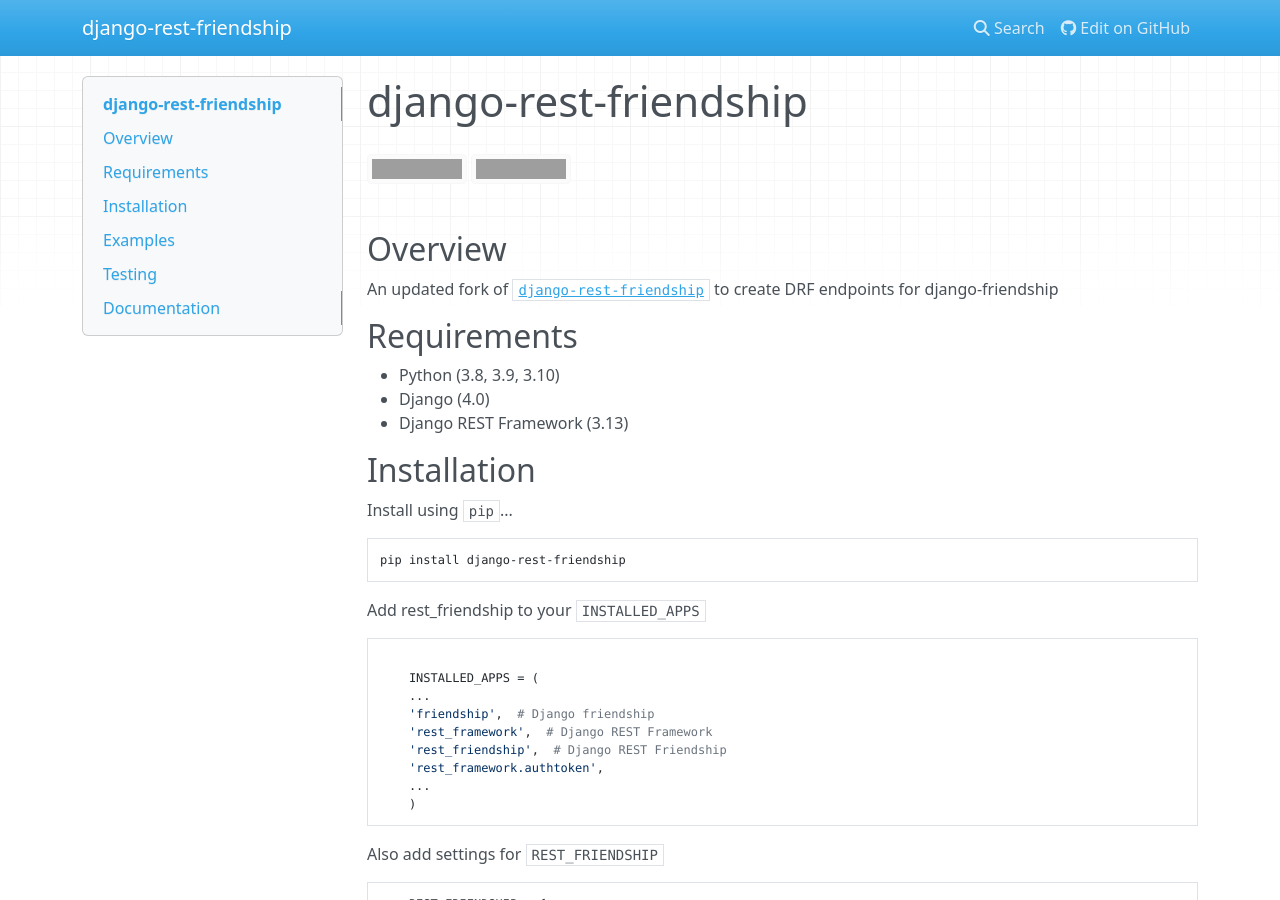
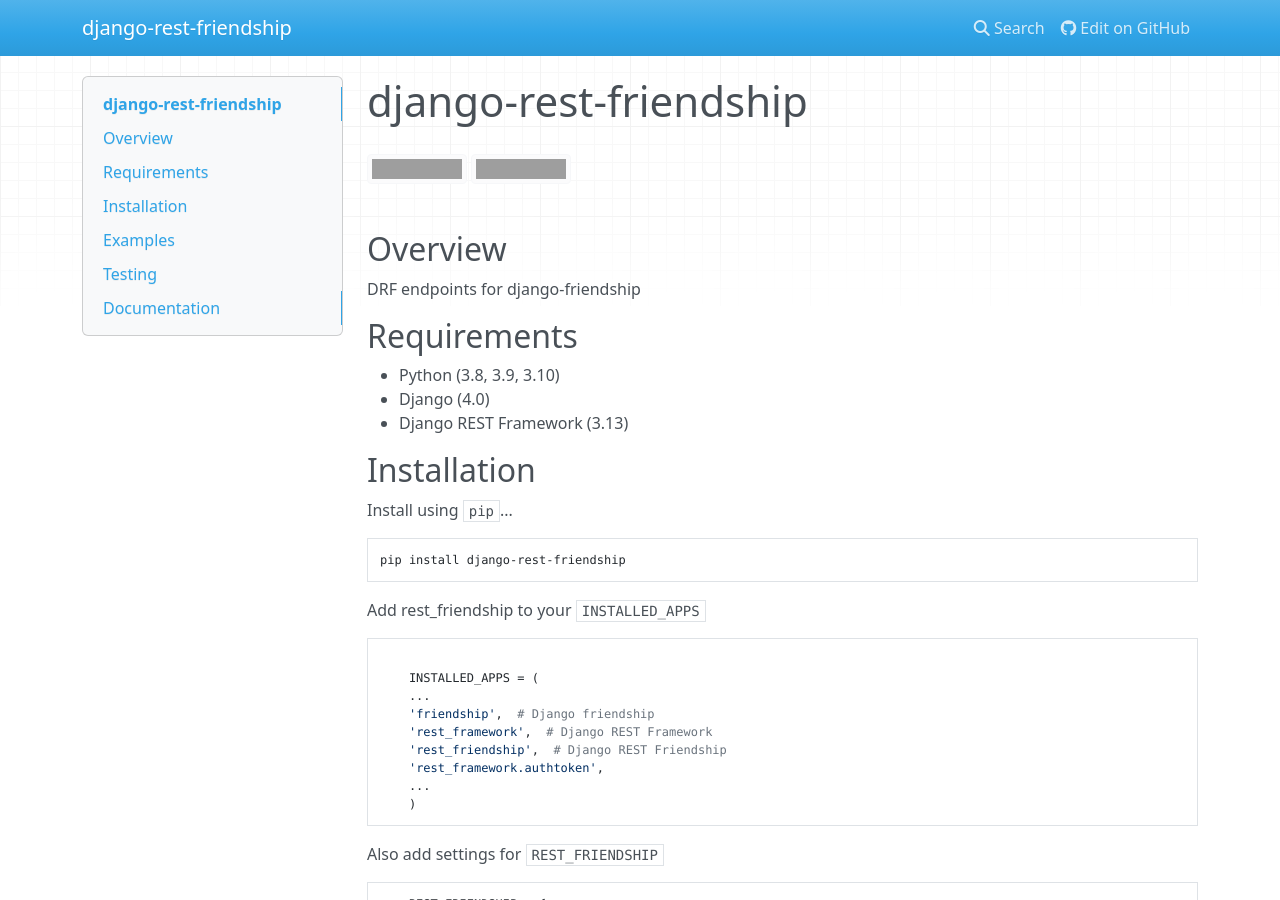
Before and after one commit to dnmellen/django-rest-friendship, an MkDocs documentation site: the page built from docs/index.md, in a window 1280 px wide and 900 px high. Built offline with MkDocs 1.6.1, drawn with Linux system fonts in a browser that asks for light colours; nearby versions of some CDN libraries; grey boxes are pictures that could not be loaded.

Commit message:
Update index.md

```diff
--- a/docs/index.md
+++ b/docs/index.md
@@ -4,7 +4,7 @@
 
 ## Overview
 
-An updated fork of [`django-rest-friendship`](https://github.com/dnmellen/django-rest-friendship) to create DRF endpoints for django-friendship
+DRF endpoints for django-friendship
 
 ## Requirements
 
```
